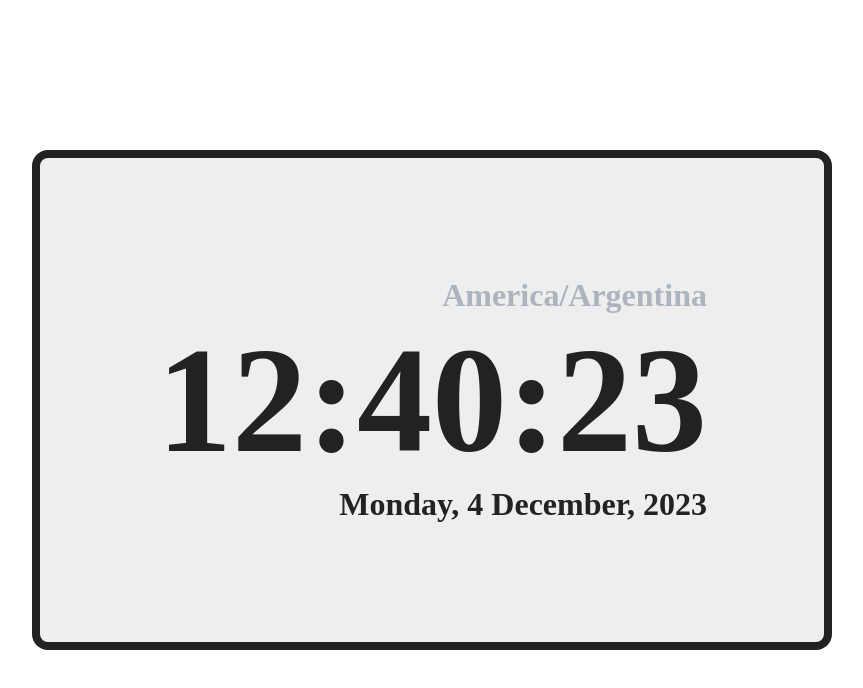
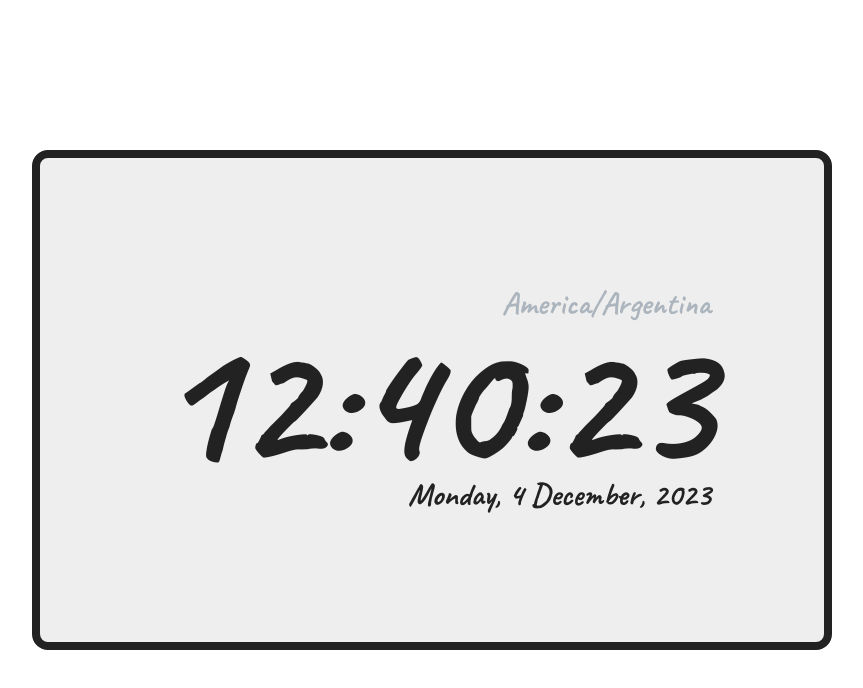
Before and after one commit to LemonDestiny/AppReloj, a website: page index.html in a window 1280 px wide. Shown: the whole page, without its empty margins (208-1071 px from the left). Drawn offline with nearby package versions, Linux system fonts and the light colour scheme.

Commit message:
actualizacion de la fuente

```diff
--- a/index.html
+++ b/index.html
@@ -3,12 +3,18 @@
   <head>
     <meta charset="UTF-8" />
     <meta name="viewport" content="width=device-width, initial-scale=1.0" />
+    <link rel="preconnect" href="https://fonts.googleapis.com" />
+    <link rel="preconnect" href="https://fonts.gstatic.com" crossorigin />
+    <link
+      href="https://fonts.googleapis.com/css2?family=Caveat:wght@500;700&display=swap"
+      rel="stylesheet"
+    />
     <link rel="stylesheet" href="style.css" />
     <script src="https://cdn.jsdelivr.net/npm/dayjs@1/dayjs.min.js"></script>
     <title>Reloj</title>
   </head>
   <body>
-    <div class="contenedor" >
+    <div class="contenedor">
       <div class="contenedorHora">
         <div class="contenedorFecha">
           <h1 id="zonaHoraria"></h1>
--- a/style.css
+++ b/style.css
@@ -3,6 +3,8 @@
   padding: 0;
   box-sizing: border-box;
   color: #222;
+  font-family: "Caveat", cursive;
+  line-height: .9;
 }
 
 .contenedor {
@@ -25,16 +27,16 @@
   border: 8px solid #222;
 }
 
-.contenedorFecha{
+.contenedorFecha {
   display: flex;
   flex-direction: column;
   text-align: end;
 }
 
 #hora {
-  font-size: 150px;
+  font-size: 180px;
 }
 
-#zonaHoraria{
-  color: #ACB5BD;
+#zonaHoraria {
+  color: #acb5bd;
 }
```
